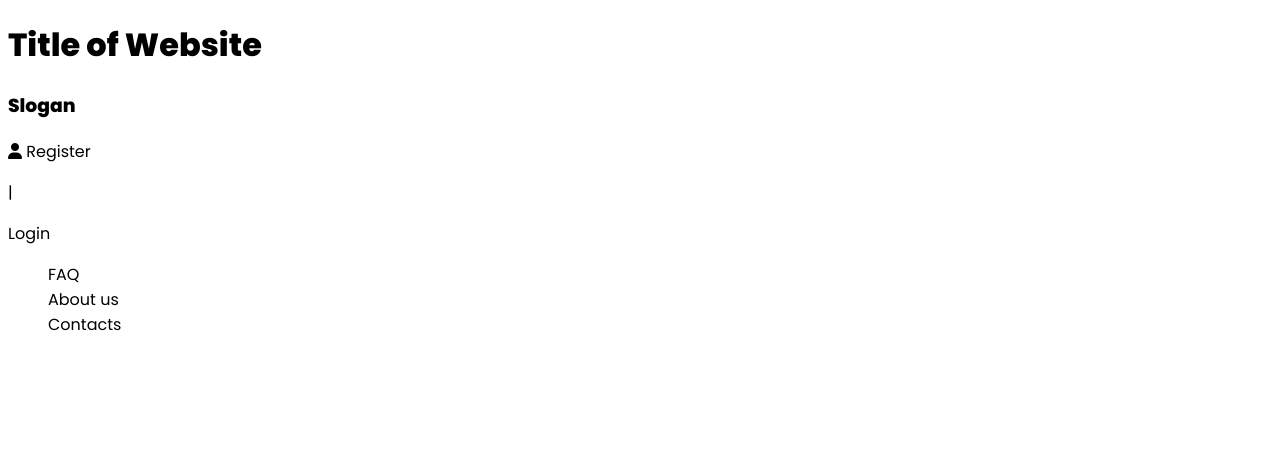
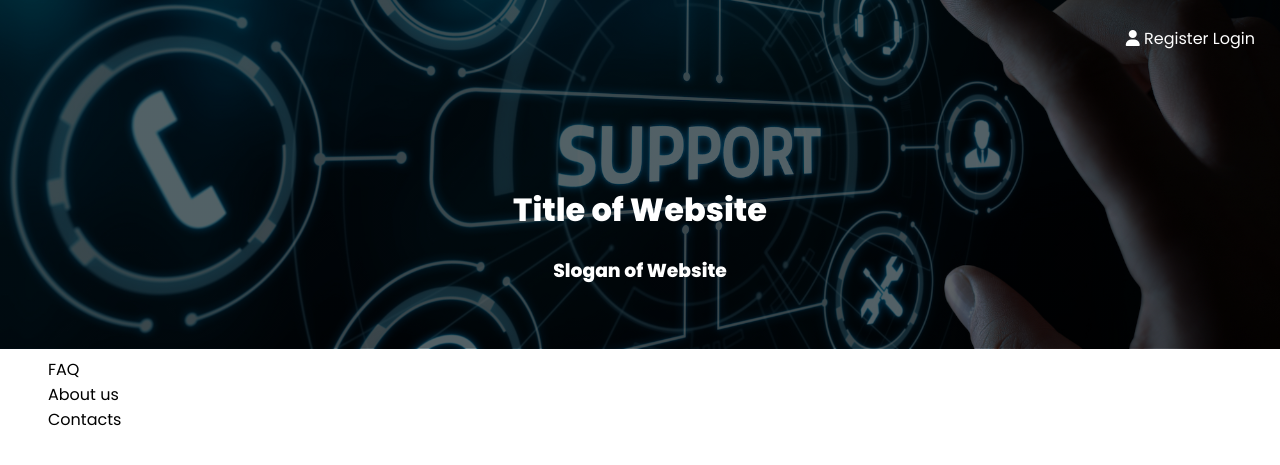
Before and after one commit to Davide64-dev/FEUP_LTW_FEUPTech, a PHP site: page / in a window 1280 px wide. Shown: the top 465 px of the page. Run offline with PHP 8.4, Linux system fonts and the light colour scheme; some libraries are stand-ins or nearby versions.

Commit message:
Started CSS of the Index

```diff
--- a/src/index.html
+++ b/src/index.html
@@ -10,14 +10,16 @@
     <body>
         <header>
             <h1>Title of Website</h1>
-            <h3>Slogan</h3>
+            <h3>Slogan of Website</h3>
             <div id="signup">
                 <a href="register.html"><i class="fa-solid fa-user"></i> Register</a>
-                <p>|</p>
+                <!-- <p>|</p> -->
                 <a href="login.html">Login</a>
             </div>
         </header>
         <nav id="menu">
+
+            <!-- Alterar para sections -->
             <ul>
                 <li><a href="faq.html"></a>FAQ</li>
                 <li><a href="about.html"></a>About us</li>
--- a/src/style.css
+++ b/src/style.css
@@ -12,3 +12,38 @@ a {
 li {
     list-style: none;
 }
+
+#signup {
+    position: absolute;
+    top: 26px;
+    right: 25px;
+}
+
+#signup a{
+    color: white;
+}
+
+h1{
+    position: relative;
+    text-align: center;
+    top: 60px;
+    color: white;
+}
+
+h3{
+    position: relative;
+    text-align: center;
+    top: 60px;
+    color: white;
+}
+
+header {
+    background-image: linear-gradient(rgba(0,0,0,0.6),rgba(0,0,0,0.6)), url(index_image.png);
+    background-size: cover;
+    background-position: center;
+    padding: 105px 0px;
+    text-align: center;
+    font-family: 'Poppins';
+    margin: -8px;
+    position: relative;
+}
```
Also changed, not shown: src/index_image.png (added).
